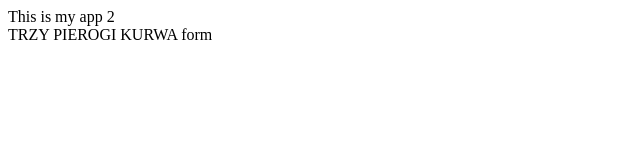
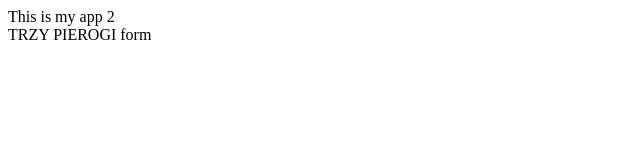
Before and after one commit to matmazur/myappsample, a plain HTML site: page index.html in a window 1280 px wide. Shown: the full height of the page, 0-640 px from the left. Drawn offline with Linux system fonts and the light colour scheme.

Commit message:
usuniete wyrazenie K

```diff
--- a/index.html
+++ b/index.html
@@ -5,7 +5,7 @@
   <body>
     This is my app 2
     <br>
-    TRZY PIEROGI KURWA
+    TRZY PIEROGI
     form
   </body>
 </html>
```
